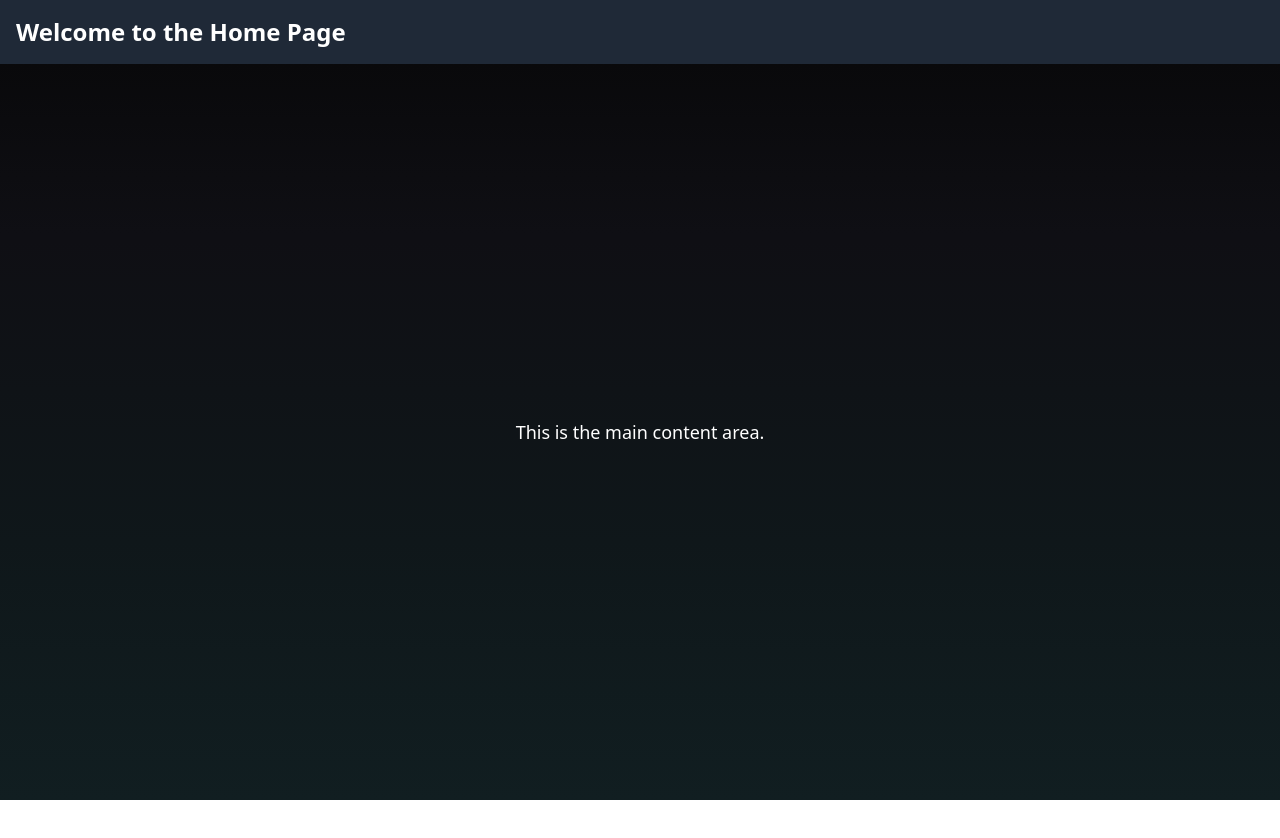
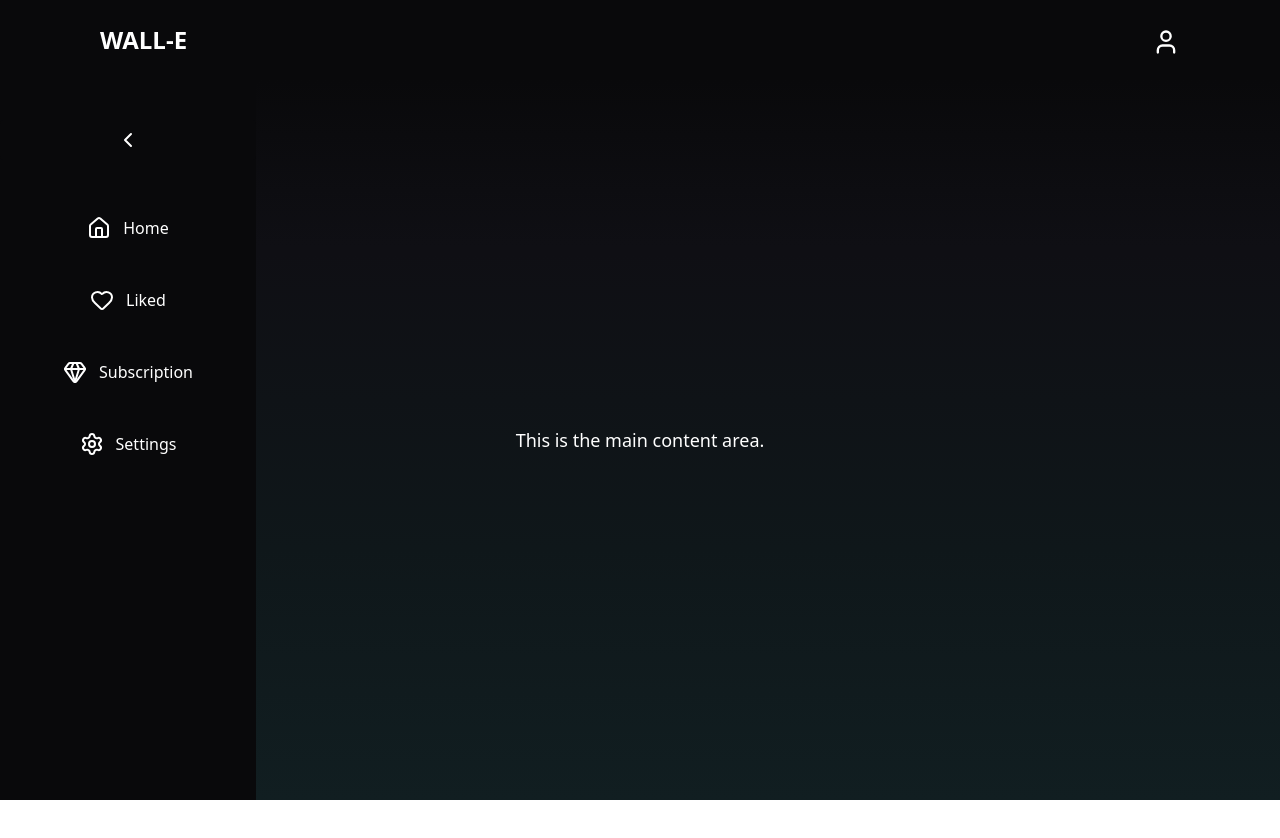
Before and after one commit to Fentusel/WALL-E, a Next.js app: page /routes/home in a window 1280 px wide. Shown: the top 838 px of the page. Before the commit the page ends 800 px from the top, so only its background shows below. Built offline with nearby package versions, Linux system fonts and the light colour scheme; no server answers; sample sign-in values are in the browser's storage.

Commit message:
added raw Sidebar

```diff
--- /dev/null
+++ b/src/app/components/layout/Sidebar.jsx
@@ -0,0 +1,46 @@
+import { useState } from "react";
+import { Settings } from 'lucide-react';
+import { House } from 'lucide-react';
+import { ChevronRight } from 'lucide-react';
+import { ChevronLeft } from 'lucide-react';
+import { Heart } from 'lucide-react';
+import { Gem } from 'lucide-react';
+
+export default function Sidebar() {
+    const [open, setOpen] = useState(true);
+
+    return (
+        <div
+            className={`absolute top-0 left-0 h-full bg-[#09090B]  text-white transition-all duration-300 z-10 ${
+                open ? "w-64" : "w-20"
+            }`}
+        >
+            <button
+                onClick={() => setOpen(!open)}
+                className="flex justify-center w-full mt-10 mb-10 p-2 bg-[#09090B] rounded hover:bg-[#19191f]"
+            >
+                {open ? <ChevronLeft/> : <ChevronRight/>}
+            </button>
+
+            {/*space-y-4 adds vertical spacing between list items except first one*/}
+            <ul className="flex flex-col min-h-screen w-full items-center space-y-4">
+                <li className="flex justify-center w-full gap-3 p-4 hover:bg-[#19191f] rounded cursor-pointer">
+                    <span><House/></span>
+                    {open && <span>Home</span>}
+                </li>
+                <li className="flex justify-center w-full gap-3 p-4 hover:bg-[#19191f] rounded cursor-pointer">
+                    <span><Heart/></span>
+                    {open && <span>Liked</span>}
+                </li>
+                <li className="flex justify-center w-full gap-3 p-4 hover:bg-[#19191f] rounded cursor-pointer">
+                    <span><Gem/></span>
+                    {open && <span>Subscription</span>}
+                </li>
+                <li className="flex justify-center w-full gap-3 p-4 hover:bg-[#19191f] rounded cursor-pointer">
+                    <span><Settings /></span>
+                    {open && <span>Settings</span>}
+                </li>
+            </ul>
+        </div>
+    );
+}
--- a/src/app/routes/home/page.jsx
+++ b/src/app/routes/home/page.jsx
@@ -4,6 +4,8 @@ import {auth, db} from "@/lib/firebase";
 import {onAuthStateChanged} from "firebase/auth";
 import {useRouter} from "next/navigation";
 import {doc, setDoc, getDoc} from "firebase/firestore";
+import Sidebar from "@/components/layout/Sidebar";
+import { User } from 'lucide-react';
 
 
 export default function HomePage() {
@@ -46,12 +48,18 @@ export default function HomePage() {
 
     return (
         <div className="flex flex-col min-h-screen w-full">
-            <header className="p-4 bg-gray-800 text-white">
-                <h1 className="text-2xl font-bold">Welcome to the Home Page</h1>
+            <header className="p-6 px-[100px] bg-[#09090B] text-white">
+                <ul className="flex justify-between">
+                    <li className="text-2xl font-bold">WALL-E</li>
+                    <li className="flex items-end"><User className=" size-7"/></li>
+                </ul>
             </header>
-            <main className="flex flex-grow justify-center items-center bg-[linear-gradient(180deg,rgba(9,9,11,1)_0%,rgba(15,15,20,1)_23%,rgba(15,15,20,1)_24%,rgba(15,23,26,1)_65%,rgba(17,30,33,1)_100%)]">
-                <p className="text-white text-lg">This is the main content area.</p>
-            </main>
+            <div className="flex flex-1 relative">
+                <Sidebar/>
+                <main className="flex flex-grow justify-center items-center bg-[linear-gradient(180deg,rgba(9,9,11,1)_0%,rgba(15,15,20,1)_23%,rgba(15,15,20,1)_24%,rgba(15,23,26,1)_65%,rgba(17,30,33,1)_100%)]">
+                    <p className="text-white text-lg">This is the main content area.</p>
+                </main>
+            </div>
         </div>
     );
 }
```
